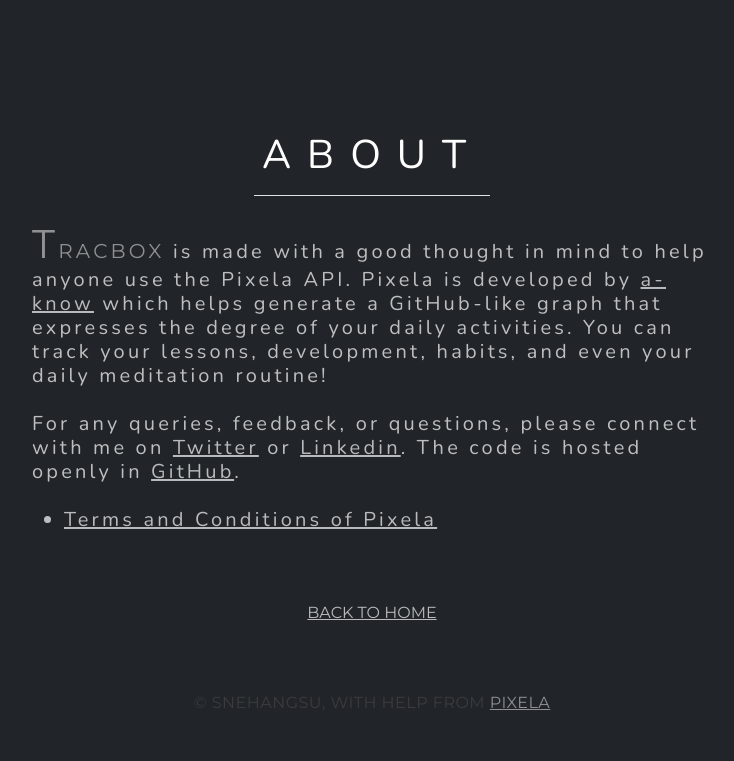
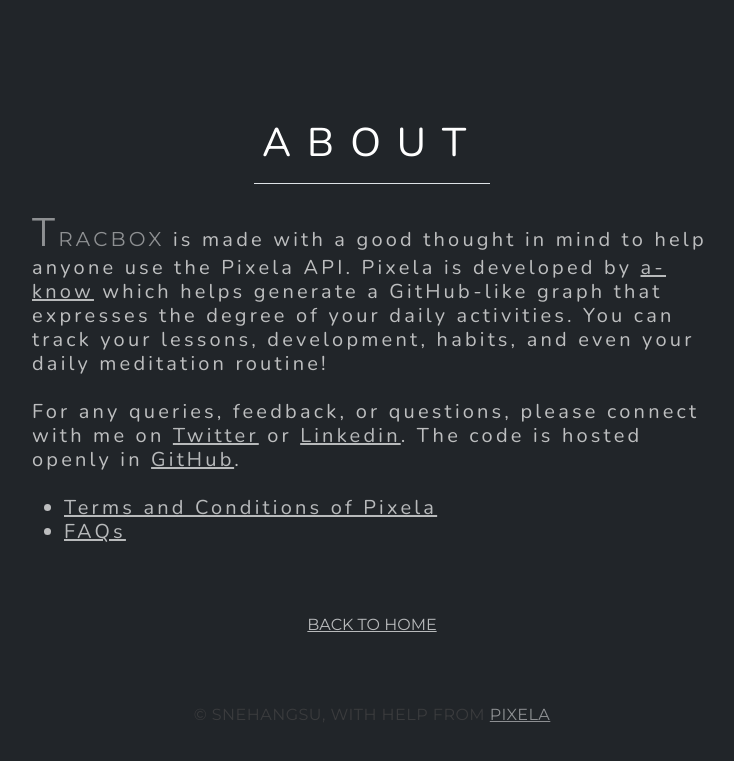
Before and after one commit to snehangsude/tracbox, a Flask app: page /about/ in a window 1280 px wide. Shown: the top 761 px of the page, without its empty margins (268-1002 px from the left). Run offline with Flask 2, Linux system fonts and the light colour scheme; some libraries are stand-ins or nearby versions.

Commit message:
Added Faq

```diff
--- a/templates/about.html
+++ b/templates/about.html
@@ -40,6 +40,9 @@
                         <li>
                             <a class="link-light" href="https://github.com/a-know/Pixela/wiki/Terms-of-Service">Terms and Conditions of Pixela</a>
                         </li>
+                        <li>
+                            <a class="link-light" href="https://github.com/snehangsude/tracbox/tree/main#faqs">FAQs</a>
+                        </li>
                     </ul>
                 </h5>
             </div>
```
